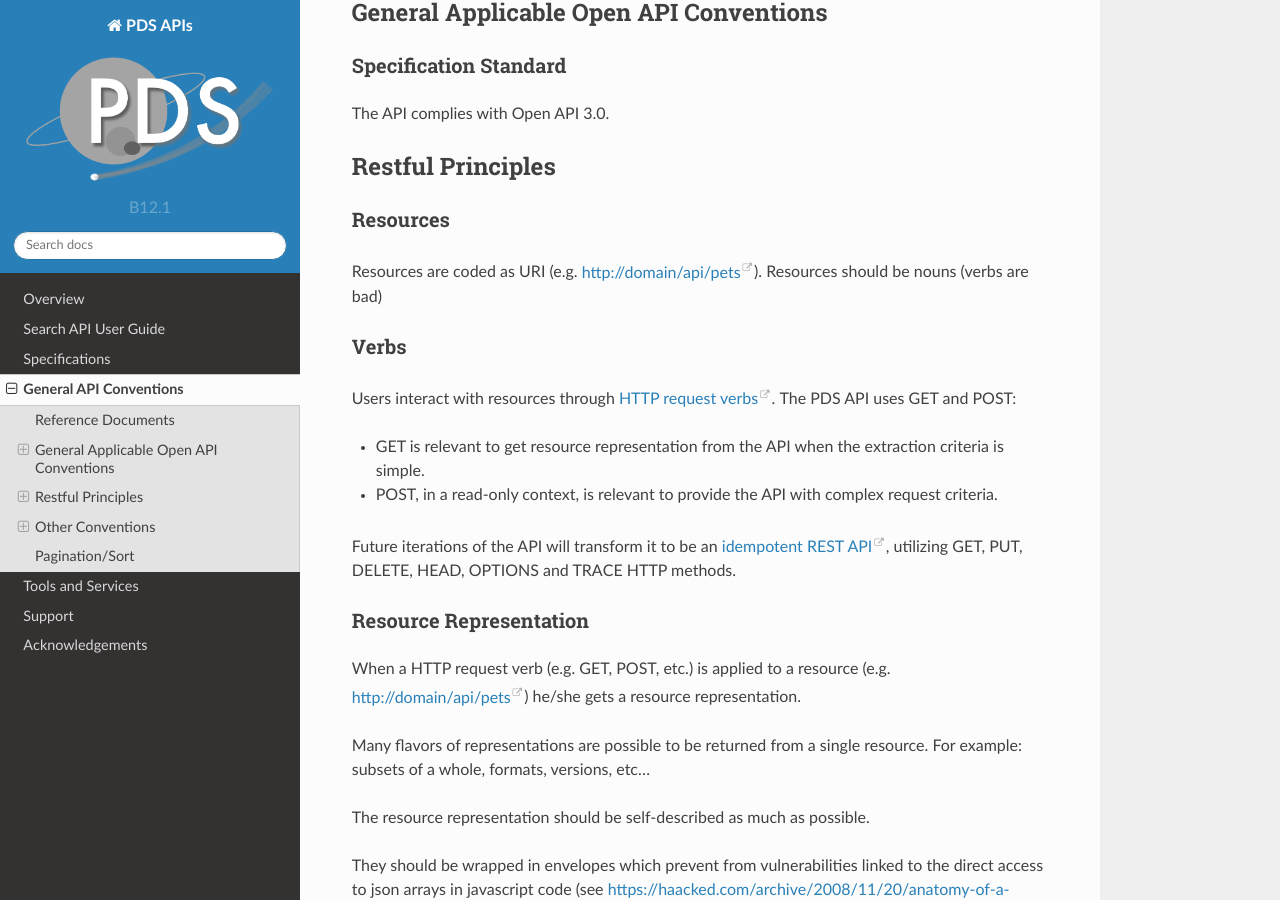
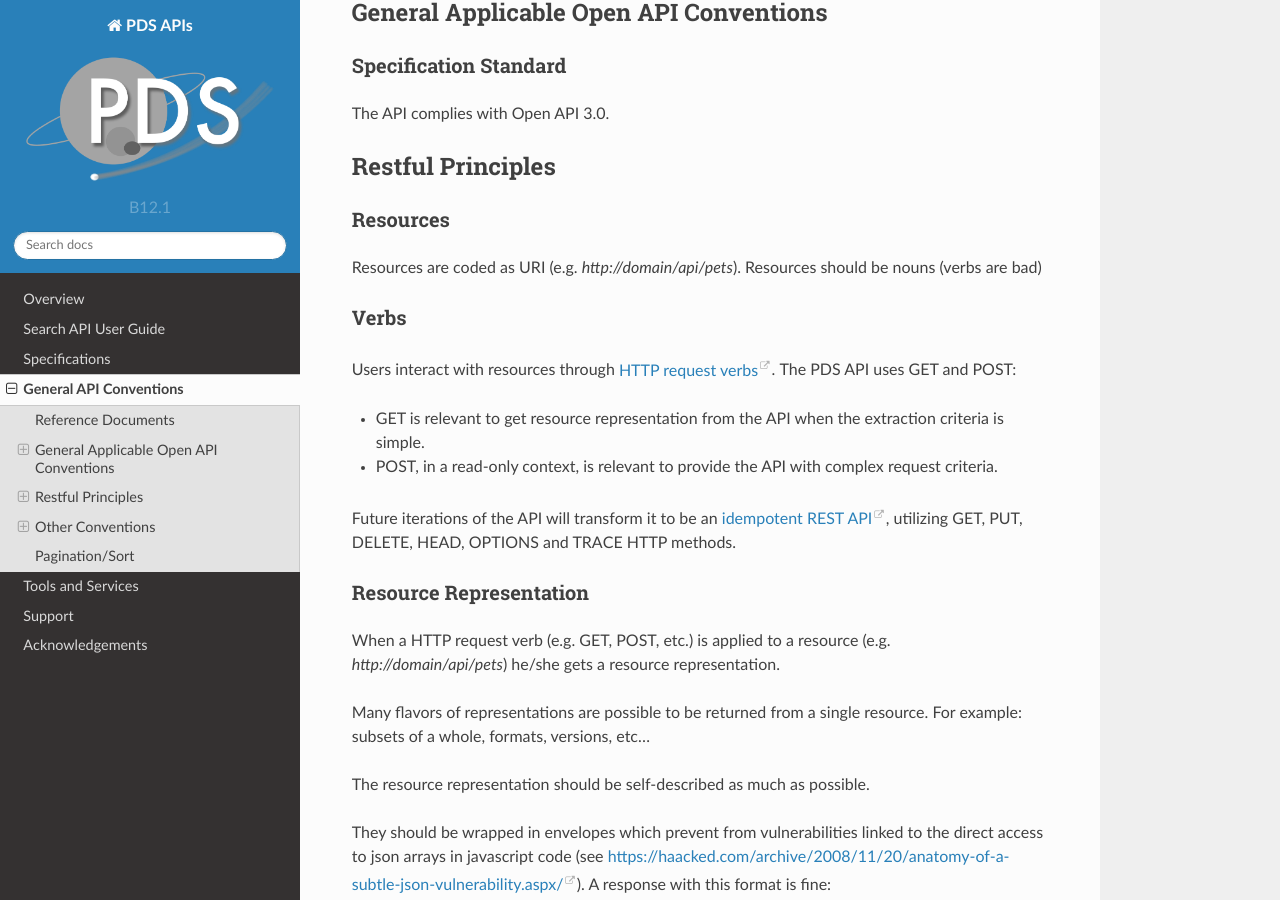
Before and after one commit to NASA-PDS/pds-api, a Sphinx documentation site: the page built from docs/source/general-conventions.rst, in a window 1280 px wide and 900 px high, scrolled down 712 px. Built offline with Sphinx 7.4.7 and the Read the Docs theme 2.0.0, drawn with Linux system fonts in a browser that asks for light colours.

Commit message:
update after review

```diff
--- a/docs/source/general-conventions.rst
+++ b/docs/source/general-conventions.rst
@@ -50,7 +50,7 @@ Restful Principles
 Resources
 *********
 
-Resources are coded as URI (e.g. http://domain/api/pets). Resources
+Resources are coded as URI (e.g. `http://domain/api/pets`). Resources
 should be nouns (verbs are bad)
 
 Verbs
@@ -72,7 +72,7 @@ Resource Representation
 ***********************
 
 When a HTTP request verb (e.g. GET, POST, etc.) is applied to a resource
-(e.g. http://domain/api/pets) he/she gets a resource representation.
+(e.g. `http://domain/api/pets`) he/she gets a resource representation.
 
 Many flavors of representations are possible to be
 returned from a single resource. For example: subsets of a whole,
--- a/docs/source/guides/search/endpoints.rst
+++ b/docs/source/guides/search/endpoints.rst
@@ -230,7 +230,7 @@ Resolve A Product Identifier
 Default Resolution
 ~~~~~~~~~~~~~~~~~~~~
 
-If you know the lid (for example urn:nasa:pds:insight_rad) or lidvid (for example urn:nasa:pds:insight_rad::2.1) identifier of a product, you can retrieve its description, whereever it is managed in the PDS system, with the following request:
+If you know the lid (for example `urn:nasa:pds:insight_rad`) or lidvid (for example `urn:nasa:pds:insight_rad::2.1`) identifier of a product, you can retrieve its description, whereever it is managed in the PDS system, with the following request:
 
 .. code-block:: bash
    :substitutions:
--- a/docs/source/overview.rst
+++ b/docs/source/overview.rst
@@ -27,7 +27,7 @@ API entries currently available are:
 
 .. _doi_spec: specifications/doi-v0.2-redoc.html
 
-.. _search_guide: guides/search.html
+.. _search_guide: guides/search
 
 
 
```
Also changed, not shown: README.md (+2 -1 lines), docs/source/conf.py (line endings or trailing spaces).
